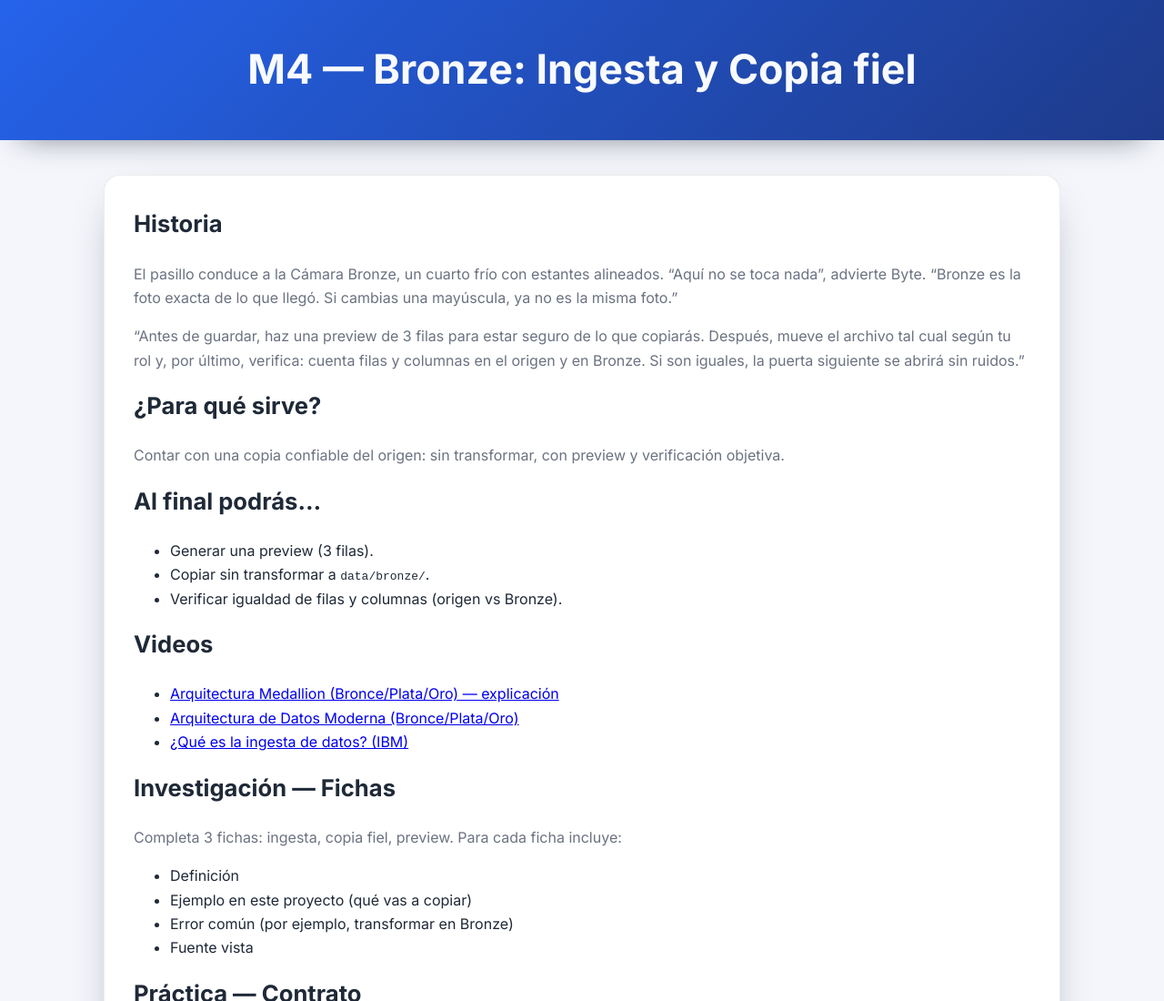
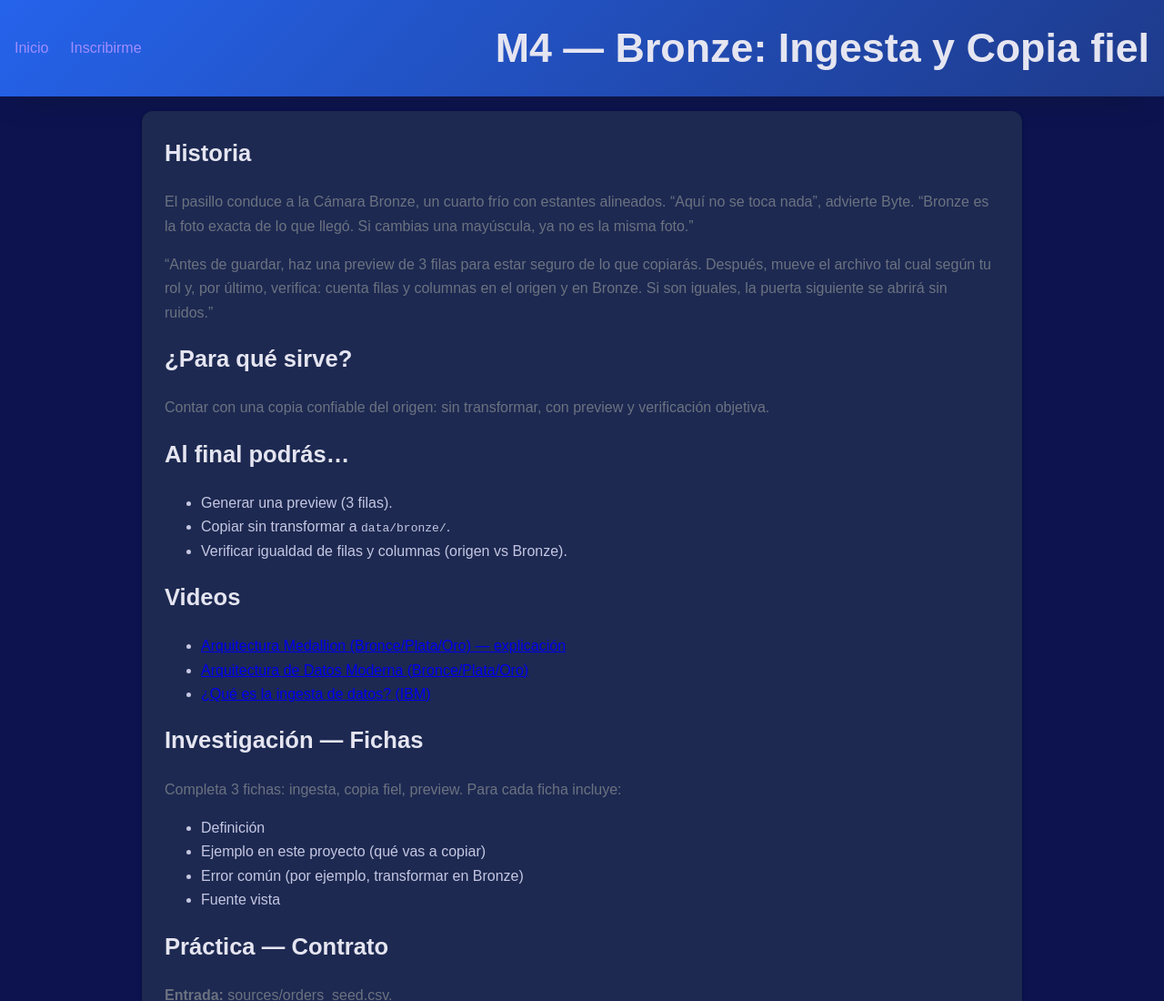
Before and after one commit to dalarcon80/PortalKids, a plain HTML site: page frontend/m4.html in a window 1280 px wide. Shown: the top 1100 px of the page at 91% size. Drawn offline with Linux system fonts and the light colour scheme.

Commit message:
Update m4.html: add dark theme CSS link and navigation

```diff
--- a/frontend/m4.html
+++ b/frontend/m4.html
@@ -5,9 +5,14 @@
   <meta name="viewport" content="width=device-width, initial-scale=1.0" />
   <title>M4 — Bronze: Ingesta y Copia fiel</title>
   <link rel="stylesheet" href="assets/css/style.css" />
+      <link rel="stylesheet" href="assets/css/style-dark.css" />
 </head>
 <body>
   <header>
+      <nav>
+    <a href="index.html">Inicio</a>
+    <a href="m1.html">Inscribirme</a>
+  </nav>
     <h1>M4 — Bronze: Ingesta y Copia fiel</h1>
   </header>
   <main>
```
